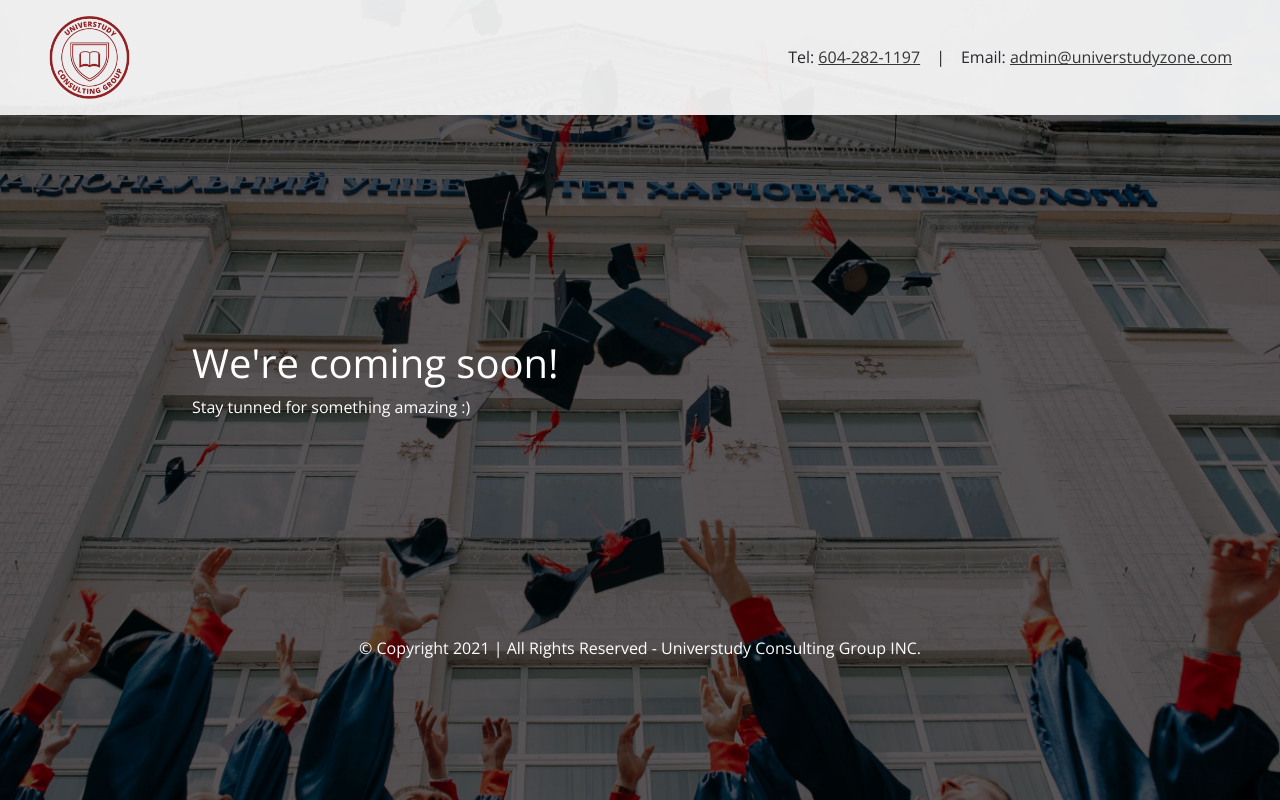
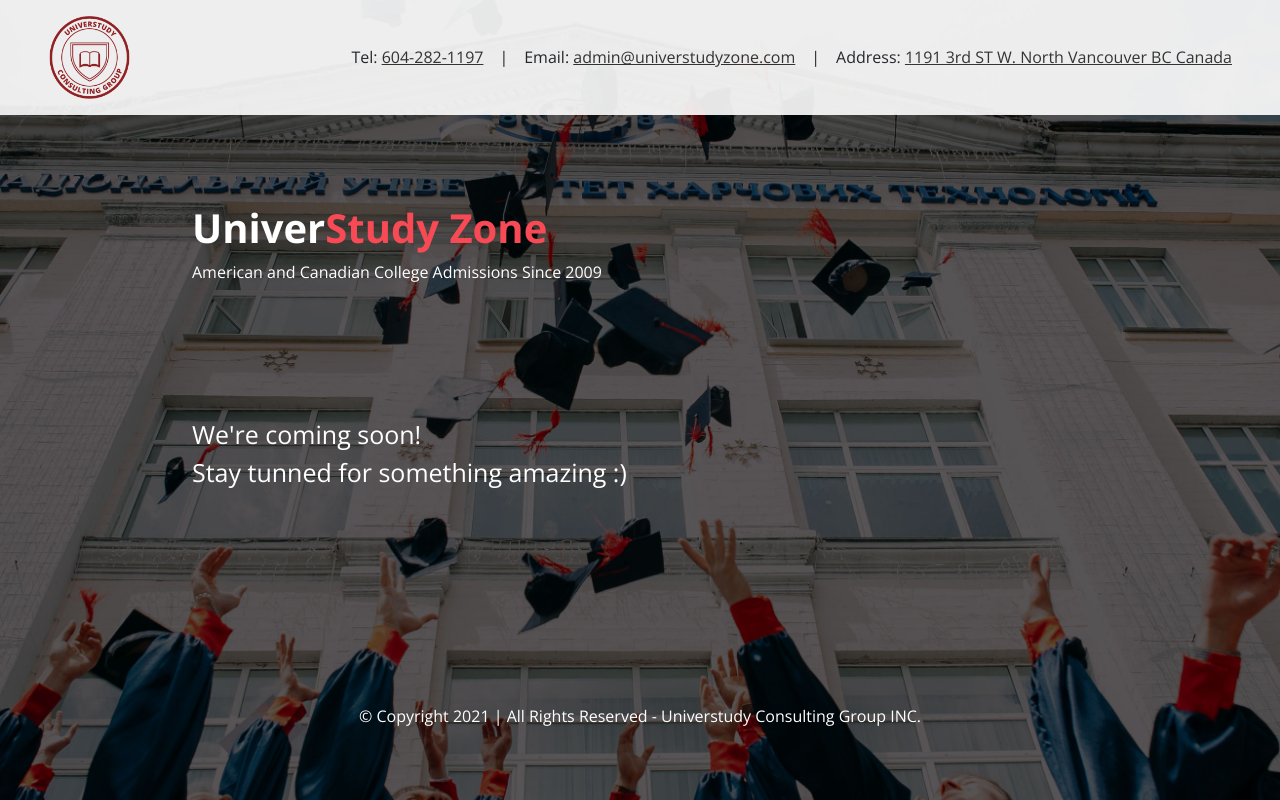
Before and after one commit to andypark2021/universtudyzone, a plain HTML site: page index.html in a window 1280 px wide. Drawn offline with nearby package versions, Linux system fonts and the light colour scheme.

Commit message:
Add files via upload

```diff
--- a/index.html
+++ b/index.html
@@ -19,15 +19,21 @@
 <body>
     <header class="d-flex flex-column flex-md-row justify-content-between align-items-center px-3 py-2 px-md-5 py-md-3">
         <img src="img/universtudy_logo.png" class="logo mb-3 mb-md-0" alt="Universtudy logo">
-        <div class="header-info d-flex flex-column flex-lg-row">
+        <div class="header-info d-flex flex-column flex-xl-row">
             <span>Tel: <a href="tel:604-282-1197">604-282-1197</a></span>
             <span class="mx-3 hide">|</span>
             <span>Email: <a href="mailto:admin@universtudyzone.com">admin@universtudyzone.com</a></span>
+            <span class="mx-3 hide">|</span>
+            <span>Address: <a
+                    href="https://www.google.com/maps/place/Universtudy+Zone/@49.3197653,-123.0914579,15z/data=!4m5!3m4!1s0x0:0x2aba06ccb0634b6f!8m2!3d49.3197653!4d-123.0914579">
+                    1191 3rd ST W. North Vancouver BC Canada</a></span>
         </div>
     </header>
     <main class="text-white">
-        <h1>We're coming soon!</h1>
-        <p>Stay tunned for something amazing :)</p>
+        <h1>Univer<span class="highlight-text">Study Zone</span></h1>
+        <p>American and Canadian College Admissions Since 2009</p>
+        <h2>We're coming soon!</h2>
+        <h2 class="mt-0">Stay tunned for something amazing :)</h2>
     </main>
     <footer class="text-center text-white">
         <p>&copy; Copyright 2021 | All Rights Reserved - Universtudy Consulting Group INC.</p>
--- a/style.css
+++ b/style.css
@@ -45,11 +45,21 @@ main {
 }
 
 h1 {
-  margin-top: 40%;
+  font-weight: 700;
+  margin-top: 10%;
+}
+
+.highlight-text {
+  color: #f84a54;
+}
+
+h2 {
+  font-size: 20px;
+  margin-top: 15%;
 }
 
 footer {
-  margin-top: 25%;
+  margin-top: 15%;
 }
 
 @media (min-width: 768px) {
@@ -57,8 +67,8 @@ footer {
     text-align: left;
   }
 
-  h1 {
-    margin-top: 25%;
+  h2 {
+    font-size: 25px;
   }
 
   footer {
@@ -70,6 +80,9 @@ footer {
   .logo {
     width: 7%;
   }
+}
+
+@media (min-width: 1200px) {
   span.hide {
     display: block;
   }
```
